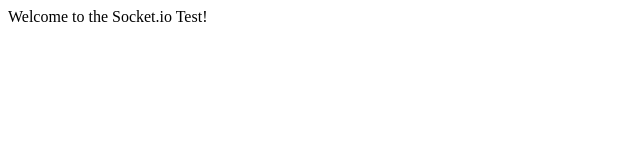
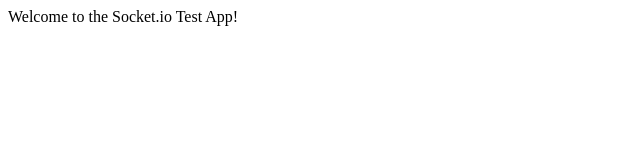
Before and after one commit to gbaeke/realtime, a website: page index.html in a window 1280 px wide. Shown: the full height of the page, 0-640 px from the left. Drawn offline with nearby package versions, Linux system fonts and the light colour scheme; no server answers.

Commit message:
change index.html

```diff
--- a/index.html
+++ b/index.html
@@ -5,7 +5,7 @@
     </head>
 </html>
 <body>
-    <p>Welcome to the Socket.io Test!</p>
+    <p>Welcome to the Socket.io Test App!</p>
     <ul id="messages"></ul>
     <script>
         var socket = io();
```
